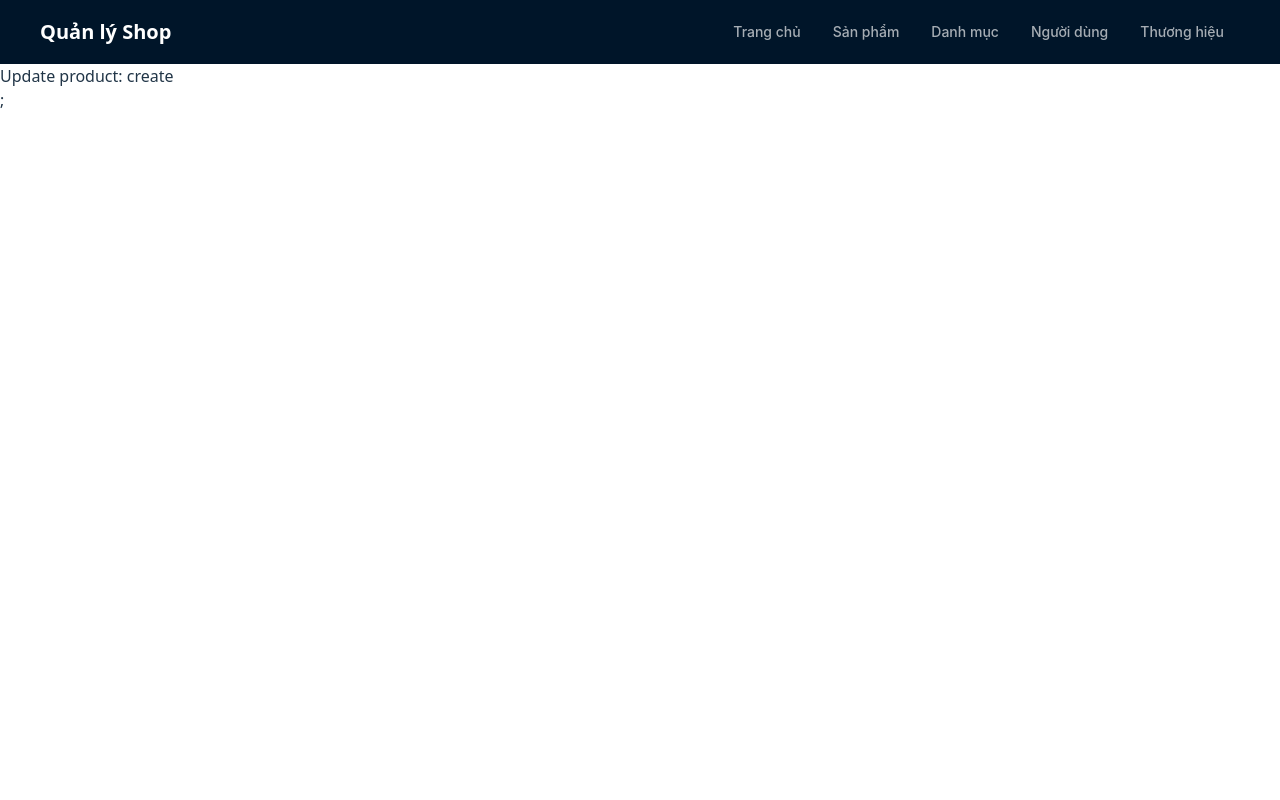
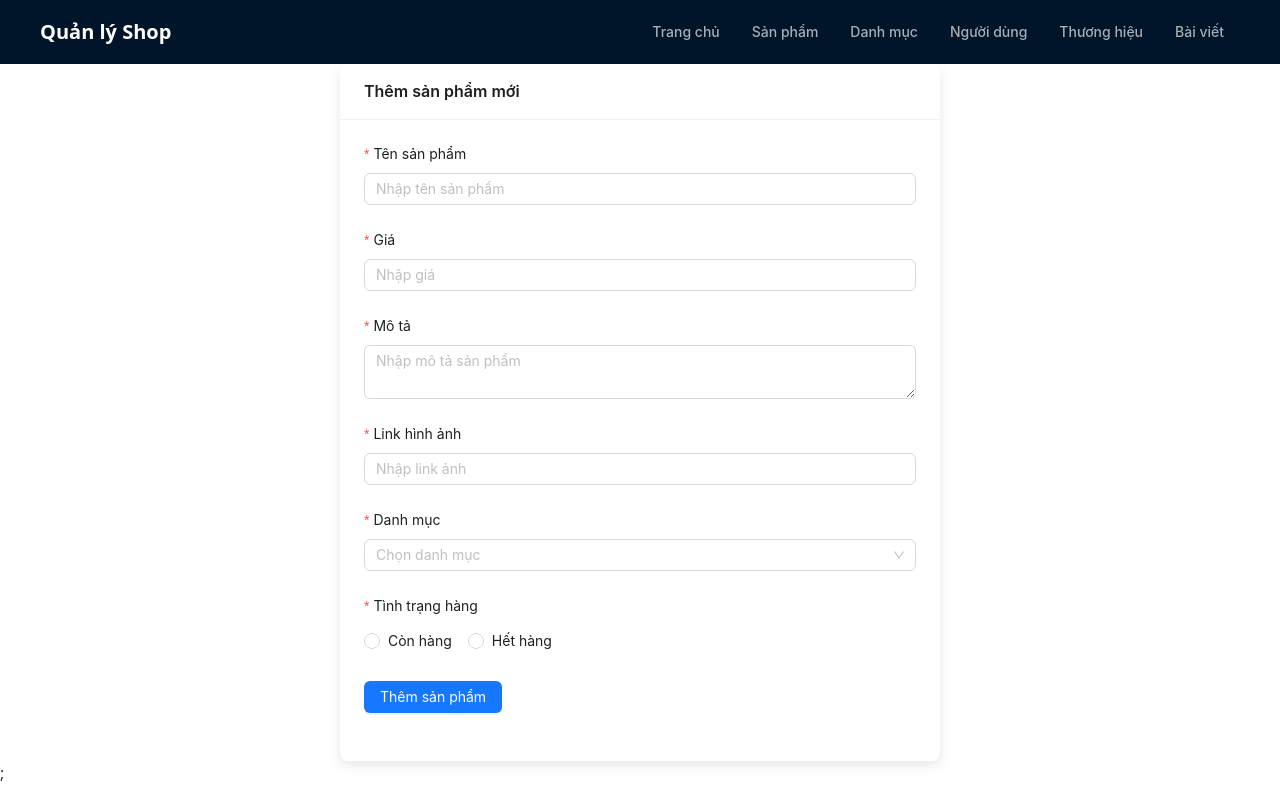
Before and after one commit to DEVducanh/ASM-react, a React (Vite) app in the folder my-react-app/: page /admin/products/create in a window 1280 px wide. Built offline with nearby package versions, Linux system fonts and the light colour scheme.

Commit message:
Done Lab

```diff
--- a/my-react-app/db.json
+++ b/my-react-app/db.json
@@ -1,43 +1,7 @@
 {
   "products": [
     {
-      "id": 1,
-      "product_name": "Giày Thể Thao Nike Air Max",
-      "price": 2500000,
-      "description": "Giày chạy bộ nhẹ, êm chân, thiết kế thời trang.",
-      "category": "Giày thể thao",
-      "stock": 20,
-      "image": "https://bizweb.dktcdn.net/100/340/361/products/thiet-ke-chua-co-ten-2024-08-26t155637-239.png?v=1724662728957"
-    },
-    {
-      "id": 2,
-      "product_name": "Giày Sneaker Adidas Ultraboost",
-      "price": 3000000,
-      "description": "Công nghệ đệm Boost cao cấp, phù hợp cả đi học lẫn đi chơi.",
-      "category": "Giày thể thao",
-      "stock": 15,
-      "image": "https://assets.adidas.com/images/h_840,f_auto,q_auto,fl_lossy,c_fill,g_auto/cd9e7e98e18243b6948baa25cf49de43_9366/Ultraboost_5x_Shoes_White_IH3103_HM3_hover.jpg"
-    },
-    {
-      "id": 3,
-      "product_name": "Dép Quai Ngang Nam Biti's",
-      "price": 180000,
-      "description": "Dép cao su bền, êm chân, dùng trong nhà hoặc ngoài trời.",
-      "category": "Dép nam",
-      "stock": 50,
-      "image": "https://vimmart.com/cdn/shop/files/BDM001477DEN_1.jpg?v=1715681567"
-    },
-    {
-      "id": 4,
-      "product_name": "Giày Cao Gót Nữ 7cm",
-      "price": 450000,
-      "description": "Giày cao gót thời trang, phù hợp đi làm, dạo phố hoặc tiệc tùng.",
-      "category": "Giày nữ",
-      "stock": 10,
-      "image": "https://pos.nvncdn.com/205d8e-20707/ps/20240509_gnDIUy51My.jpeg"
-    },
-    {
-      "id": 5,
+      "id": "5",
       "product_name": "Sandal Nữ Quai Chéo",
       "price": 320000,
       "description": "Phong cách Hàn Quốc, thoáng mát cho mùa hè.",
@@ -46,71 +10,96 @@
       "image": "https://encrypted-tbn0.gstatic.com/images?q=tbn:ANd9GcQw2xMc7zUIBscVV9L6CrUUE74Jht7hYj9paQ&s"
     },
     {
-      "id": 6,
+      "id": "6",
       "product_name": "Giày Tây Nam Da Bò",
       "price": 850000,
       "description": "Chất liệu da bò thật, phong cách lịch lãm cho công sở.",
       "category": "Giày tây nam",
       "stock": 8,
       "image": "https://decistore.vn/wp-content/uploads/2019/09/DB-14-2.jpg"
+    },
+    {
+      "id": "4129",
+      "product_name": "Giày Nike airforce 1",
+      "price": 2000000,
+      "description": "Giày Bền chất lượng cao chính hãng",
+      "image": "https://cdn-images.farfetch-contents.com/19/30/28/51/19302851_42366110_600.jpg",
+      "category": "Giày thể thao",
+      "stock": true
+    },
+    {
+      "id": "afa1",
+      "product_name": "Giày Nike airforce 1",
+      "price": 111111111111111,
+      "description": "1111111",
+      "image": "https://cdn-images.farfetch-contents.com/19/30/28/51/19302851_42366110_600.jpg",
+      "category": "Giày tây",
+      "stock": true
+    },
+    {
+      "id": "373b",
+      "product_name": "Giày Nike airforce 1",
+      "price": 1111111,
+      "description": "aaaaaaaaaaaaaaaaaaaaaaaaaa",
+      "image": "https://nhasachphuongnam.com/images/detailed/217/dac-nhan-tam-bc.jpg",
+      "category": "Giày thể thao",
+      "stock": true
     }
   ],
   "brands": [
-
     {
-        "id": 1,
+      "id": "1",
       "name": "Nike",
       "logo": "https://inkythuatso.com/uploads/images/2021/11/logo-nike-inkythuatso-2-01-04-15-42-44.jpg",
       "country": "USA",
       "founded": 1964
     },
     {
-        "id": 2,
+      "id": "2",
       "name": "Adidas",
       "logo": "https://saigonsneaker.com/wp-content/uploads/2020/01/adidas-3-la.jpg",
       "country": "Germany",
       "founded": 1949
     },
     {
-        "id": 3,
+      "id": "3",
       "name": "Vans",
       "logo": "https://drake.vn/image/catalog/H%C3%ACnh%20content/logo-vans/vans-logo_2.jpg",
       "country": "USA",
       "founded": 1966
     },
     {
-        "id": 4,
+      "id": "4",
       "name": "Bitis",
       "logo": "https://i.pinimg.com/736x/e9/47/14/e9471439ec9b636be81a7d43ad23e540.jpg",
       "country": "Vietnam",
       "founded": 1982
     }
-
   ],
   "categories": [
     {
-      "id": 1,
+      "id": "1",
       "name": "Giày thể thao",
       "image": "https://example.com/images/sport-shoes.jpg",
       "description": "Giày sneaker, running, gym,...",
       "status": true
     },
     {
-      "id": 2,
+      "id": "2",
       "name": "Giày tây",
       "image": "https://example.com/images/leather-shoes.jpg",
       "description": "Giày da nam, lịch sự, công sở",
       "status": true
     },
     {
-      "id": 3,
+      "id": "3",
       "name": "Dép",
       "image": "https://example.com/images/slippers.jpg",
       "description": "Dép quai ngang, dép xỏ ngón, dép đi trong nhà",
       "status": true
     },
     {
-      "id": 4,
+      "id": "4",
       "name": "Giày cao gót",
       "image": "https://example.com/images/high-heels.jpg",
       "description": "Giày cao gót nữ thời trang",
@@ -119,22 +108,39 @@
   ],
   "user": [
     {
-      "id": 1,
+      "id": "1",
       "name": "Nguyen Van A",
       "password": "123456",
       "age": 25
     },
     {
-      "id": 2,
+      "id": "2",
       "name": "Le Thi B",
       "password": "matkhau123",
       "age": 22
     },
     {
-      "id": 3,
+      "id": "3",
       "name": "Tran Van C",
       "password": "giaydep2024",
       "age": 30
     }
+  ],
+  "post": [
+    {
+      "id": 1,
+      "title": "Giới thiệu về React",
+      "content": "React là thư viện JavaScript để xây dựng giao diện người dùng."
+    },
+    {
+      "id": 2,
+      "title": "Tìm hiểu về Node.js",
+      "content": "Node.js cho phép chạy JavaScript trên server."
+    },
+    {
+      "id": 3,
+      "title": "Sử dụng Axios trong React",
+      "content": "Axios là thư viện dùng để gọi API dễ dàng trong ứng dụng React."
+    }
   ]
 }
--- a/my-react-app/src/components/Header-layout.tsx
+++ b/my-react-app/src/components/Header-layout.tsx
@@ -39,6 +39,9 @@ const HeaderLayout = () => {
           <Menu.Item key="brands">
             <NavLink to="/admin/brands">Thương hiệu</NavLink>
           </Menu.Item>
+          <Menu.Item key="posts">
+            <NavLink to="/admin/posts">Bài viết</NavLink>
+          </Menu.Item>
         </Menu>
       </div>
     </Header>
--- a/my-react-app/src/pages/admin/DashBoard.tsx
+++ b/my-react-app/src/pages/admin/DashBoard.tsx
@@ -1,9 +1,28 @@
-import React from 'react'
+import React from "react";
 
 const DashBoard = () => {
+  const description = ["Hello", "Hola", "ohayo"];
+
+  const getDescriptionRandom = (max: number) => {
+    return Math.floor(Math.random() * (max + 1));
+  };
+  const descriptionRandom = description[getDescriptionRandom(2)];
   return (
-    <div>Hello, Admin</div>
-  )
-}
+    <>
+      <h1
+        style={{
+          textAlign: "center",
+          marginTop: 30,
+          backgroundColor: "black",
+          color: "white",
+          padding: 30,
+        }}
+      >
+        Hello, Admin
+      </h1>
+      <p>{descriptionRandom}</p>
+    </>
+  );
+};
 
-export default DashBoard
+export default DashBoard;
--- /dev/null
+++ b/my-react-app/src/pages/admin/Post/PostList.tsx
@@ -0,0 +1,35 @@
+import { useQuery } from "@tanstack/react-query";
+import { Table } from "antd";
+import axios from "axios";
+import React from "react";
+
+const fetchPost = async () => {
+  const response = await axios.get("http://localhost:3001/post");
+  return response.data;
+};
+
+const PostList = () => {
+  const {
+    data: post,
+    isLoading,
+    error,
+  } = useQuery({
+    queryKey: ["brands"],
+    queryFn: fetchPost,
+  });
+  const columns = [
+    { title: "id", dataIndex: "id", key: "id" },
+    { title: "Title", dataIndex: "title", key: "title" },
+    { title: "Content", dataIndex: "content", key: "content" },
+  ];
+
+  return (
+    <>
+      <div>
+        <Table dataSource={post} columns={columns} rowKey={"id"} loading={isLoading} />
+      </div>
+    </>
+  );
+};
+
+export default PostList;
--- /dev/null
+++ b/my-react-app/src/pages/admin/Products/ProductCreate.tsx
@@ -0,0 +1,121 @@
+import React from "react";
+import {
+  Form,
+  Input,
+  InputNumber,
+  Button,
+  Select,
+  message,
+  Radio,
+  Card,
+} from "antd";
+import { useForm } from "antd/es/form/Form";
+import axios from "axios";
+import { useNavigate } from "react-router-dom";
+const { Option } = Select;
+
+export type Product = {
+  id?: number;
+  product_name: string;
+  price: number;
+  description: string;
+  category: "Dép" | "Giày thể thao" | "Giày tây";
+  stock: number;
+  image: string;
+};
+const ProductCreate = () => {
+  const nav = useNavigate();
+  const [form] = Form.useForm();
+  const onFinish = async (values: Product) => {
+    try {
+      await axios.post("http://localhost:3001/products", values);
+      nav("/admin/products");
+      message.success("Thêm dữ liệu thành công");
+    } catch (error) {
+      message.error("Lỗi rồi !!");
+    }
+    // console.log("Dữ liệu lấy được từ form:", values);
+  };
+
+  return (
+    <Card
+      title="Thêm sản phẩm mới"
+      bordered={false}
+      style={{
+        maxWidth: 600,
+        margin: "0 auto",
+        boxShadow: "0 4px 12px rgba(0,0,0,0.1)",
+        borderRadius: "8px",
+      }}
+    >
+      <Form form={form} layout="vertical" onFinish={onFinish}>
+        <Form.Item
+          label="Tên sản phẩm"
+          name="product_name"
+          rules={[{ required: true, message: "Vui lòng nhập tên sản phẩm" }]}
+        >
+          <Input placeholder="Nhập tên sản phẩm" />
+        </Form.Item>
+
+        <Form.Item
+          label="Giá"
+          name="price"
+          rules={[{ required: true, message: "Vui lòng nhập giá sản phẩm" }]}
+        >
+          <InputNumber
+            style={{ width: "100%" }}
+            min={0}
+            placeholder="Nhập giá"
+          />
+        </Form.Item>
+
+        <Form.Item
+          label="Mô tả"
+          name="description"
+          rules={[{ required: true, message: "Vui lòng nhập mô tả" }]}
+        >
+          <Input.TextArea placeholder="Nhập mô tả sản phẩm" />
+        </Form.Item>
+
+        <Form.Item
+          label="Link hình ảnh"
+          name="image"
+          rules={[{ required: true, message: "Vui lòng nhập link hình ảnh" }]}
+        >
+          <Input placeholder="Nhập link ảnh" />
+        </Form.Item>
+
+        <Form.Item
+          label="Danh mục"
+          name="category"
+          rules={[{ required: true, message: "Vui lòng chọn danh mục" }]}
+        >
+          <Select placeholder="Chọn danh mục">
+            <Option value="Dép">Dép</Option>
+            <Option value="Giày thể thao">Giày thể thao</Option>
+            <Option value="Giày tây">Giày tây</Option>
+          </Select>
+        </Form.Item>
+
+        <Form.Item
+          label="Tình trạng hàng"
+          name="stock"
+          rules={[{ required: true, message: "Vui lòng chọn tình trạng hàng" }]}
+        >
+          <Radio.Group>
+            <Radio value={true}>Còn hàng</Radio>
+            <Radio value={false}>Hết hàng</Radio>
+          </Radio.Group>
+        </Form.Item>
+
+        <Form.Item>
+          <Button type="primary" htmlType="submit">
+            Thêm sản phẩm
+          </Button>
+        </Form.Item>
+      </Form>
+    </Card>
+  );
+};
+
+export default ProductCreate;
```
Also changed, not shown: my-react-app/src/App.tsx (+6 -3 lines), my-react-app/src/pages/admin/Products/ProductList.tsx (+14 -8 lines), my-react-app/src/pages/admin/Brand/BrandList.tsx (renamed from my-react-app/src/pages/admin/BrandList.tsx), my-react-app/src/pages/admin/User/UserList.tsx (renamed from my-react-app/src/pages/admin/UserList.tsx). Lines whose indentation alone changed are shown as unchanged.
